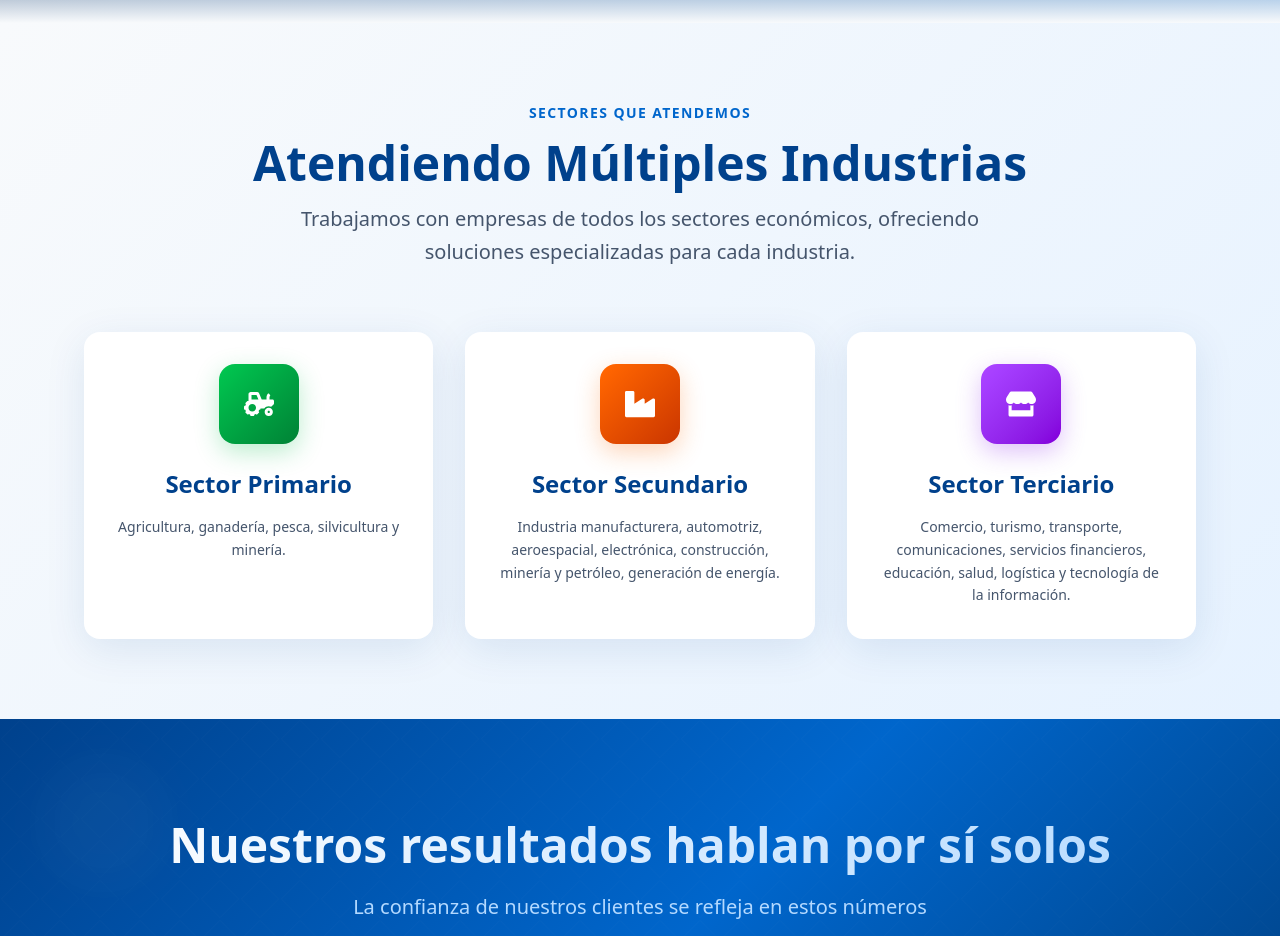
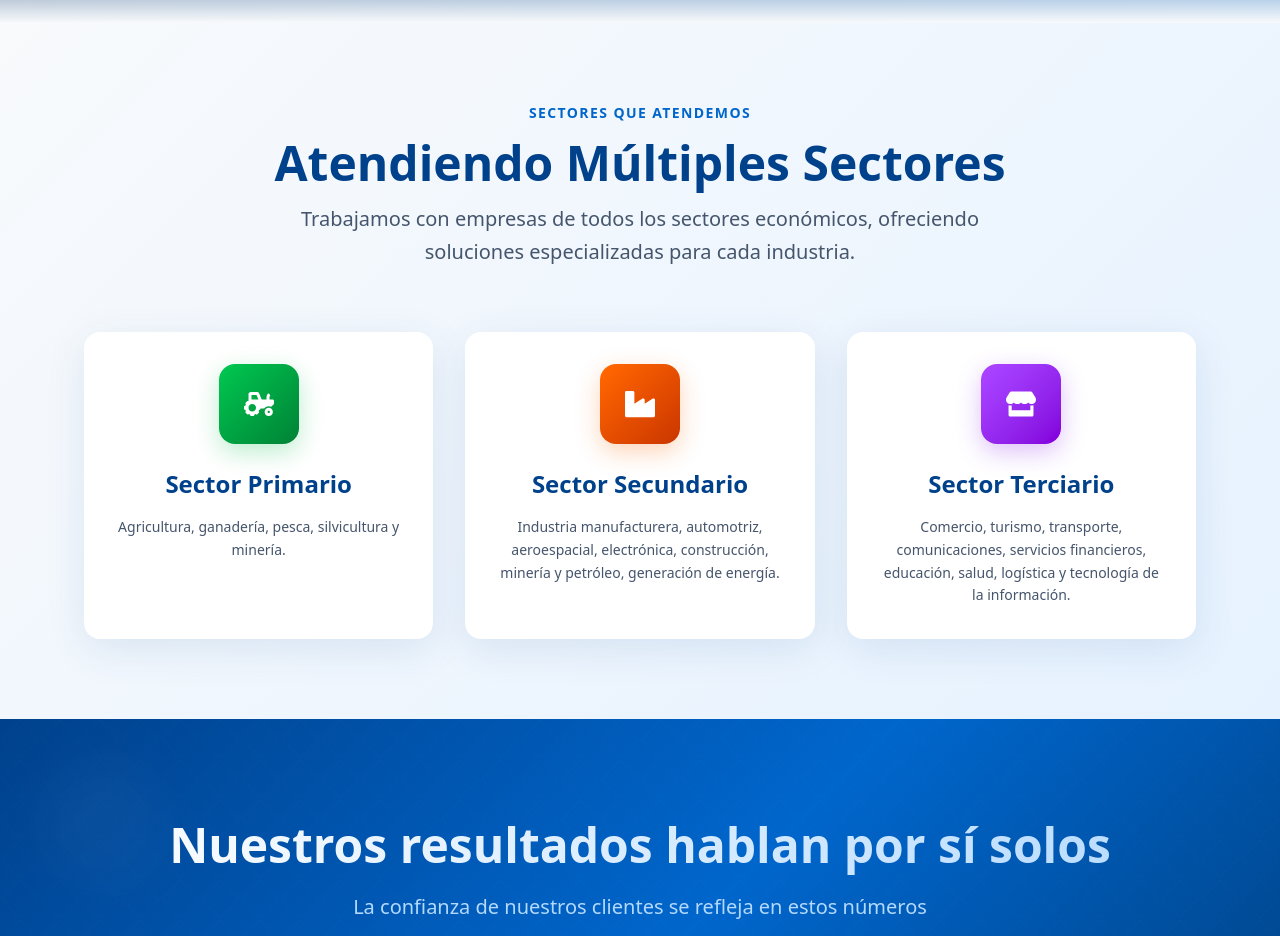
Before and after one commit to contacto-assoluciones/as_soluciones, a React (Vite) app: page / in a window 1280 px wide. Shown: the part 2540-3476 px from the top of the page. Built offline with nearby package versions, Linux system fonts and the light colour scheme; grey boxes are pictures that could not be loaded.

Commit message:
sectores

```diff
--- a/src/pages/Home/index.jsx
+++ b/src/pages/Home/index.jsx
@@ -345,7 +345,7 @@ const Home = () => {
               SECTORES QUE ATENDEMOS
             </div>
             <h2 className="text-4xl md:text-5xl text-[#00418c] mb-4 font-bold">
-              Atendiendo Múltiples Industrias
+              Atendiendo Múltiples Sectores
             </h2>
             <p className="text-xl text-slate-600 max-w-3xl mx-auto leading-relaxed">
               Trabajamos con empresas de todos los sectores económicos, ofreciendo soluciones especializadas para cada industria.
```
